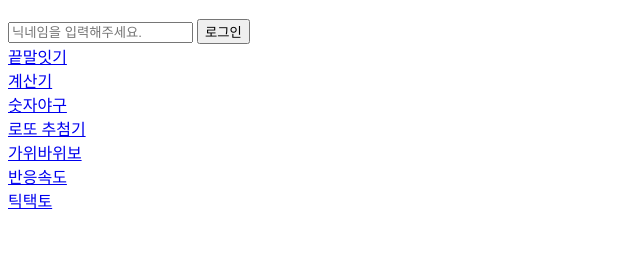
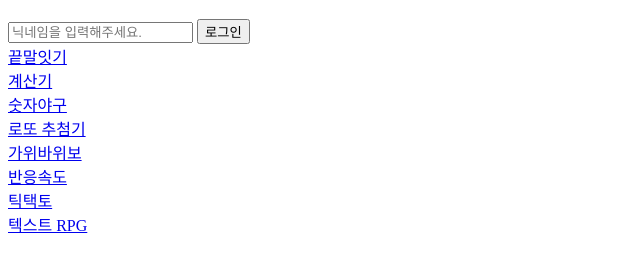
Before and after one commit to helenhihi/game-world, a plain HTML site: page index.html in a window 1280 px wide. Shown: the part 61-330 px from the top of the page, without its empty margins (0-640 px from the left). Drawn offline with Linux system fonts and the light colour scheme.

Commit message:
Add text-rpg section

```diff
--- a/index.html
+++ b/index.html
@@ -48,6 +48,9 @@
       <section>
         <a href="./tictactoe.html">틱택토</a>
       </section>
+      <section>
+        <a href="./text-rpg.html">텍스트 RPG</a>
+      </section>
     </article>
   </main>
   <script src="./js/main.js"></script>
```
